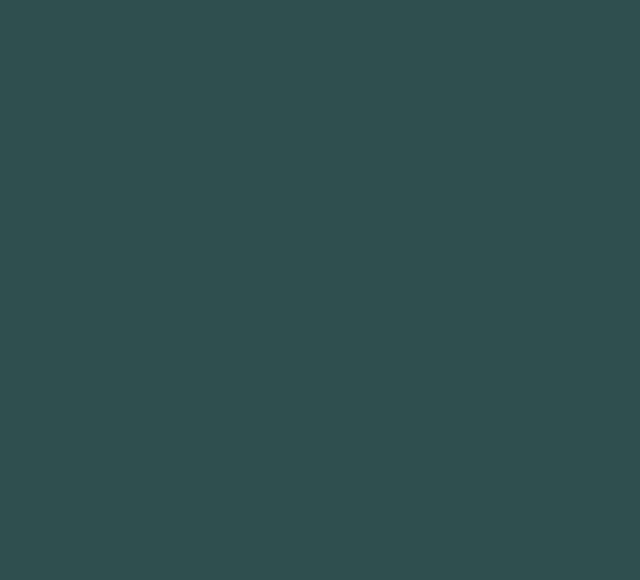
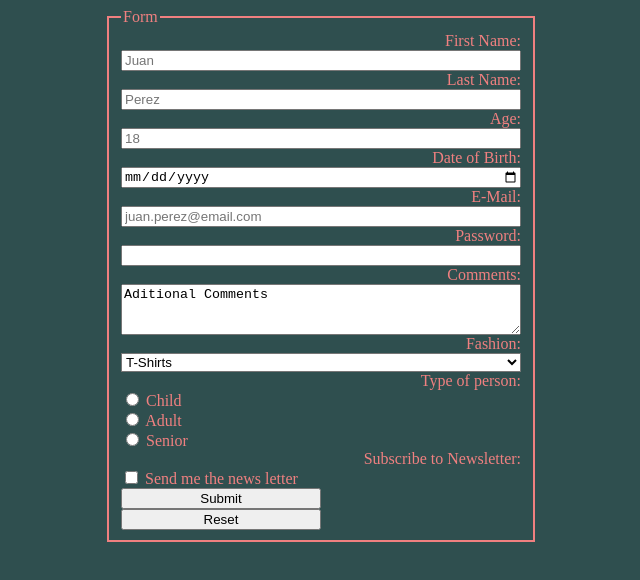
Before and after one commit to AndoniRoque/top-form, a plain HTML site: page index.html in a window 1280 px wide. Shown: the whole page, without its empty margins (319-959 px from the left). Drawn offline with Linux system fonts and the light colour scheme.

Commit message:
form formation

```diff
--- a/index.html
+++ b/index.html
@@ -7,7 +7,71 @@
     <link rel="stylesheet" href="styles/styles.css">
     <script src="scripts/scripts.js" defer></script>
 </head>
+
 <body>
+    <fieldset>
+        <legend>Form</legend>
+        <form action="https://httpbin.org/post" method="post">
+            <label for="first_name">First Name:</label>
+            <input type="text" id="first_name" placeholder="Juan" name="first_name">
 
+            <label for="last_name">Last Name:</label>
+            <input type="text" id="last_name" placeholder="Perez" name="last_name">
+
+            <label for="age">Age:</label>
+            <input type="number" id="age" placeholder="18" name="age">
+
+            <label for="dob">Date of Birth:</label>
+            <input type="date" id="dob" name="dob">
+
+            <label for="email">E-Mail:</label>
+            <input type="email" id="email" placeholder="juan.perez@email.com" name="email">
+
+            <label for="user_password">Password:</label>
+            <input type="password" id="user_password" name="password">
+
+            <label for="comments">Comments: </label>
+            <textarea rows="3" cols="40">Aditional Comments</textarea>
+
+            <label for="fashion">Fashion:</label>
+            <select name="fashion">
+                <optgroup label="Clothing">
+                  <option value="t_shirt">T-Shirts</option>
+                  <option value="sweater">Sweaters</option>
+                  <option value="coats">Coats</option>
+                </optgroup>
+                <optgroup label="Foot Wear">
+                  <option value="sneakers">Sneakers</option>
+                  <option value="boots">Boots</option>
+                  <option value="sandals">Sandals</option>
+                </optgroup>
+            </select>
+
+            <label>Type of person: </label>
+            <div>
+                <input type="radio" id="child" name="ticket_type" value="child">
+                <label for="child">Child</label>
+              </div>
+
+              <div>
+                <input type="radio" id="adult" name="ticket_type" value="adult">
+                <label for="adult">Adult</label>
+              </div>
+
+              <div>
+                <input type="radio" id="senior" name="ticket_type" value="senior">
+                <label for="senior">Senior</label>
+              </div>
+
+              <label>Subscribe to Newsletter:</label>
+              <div>
+                <input type="checkbox" id="newsletter" name="news_letter">
+                <label for="newsletter">Send me the news letter</label>
+              </div>
+
+              <button  type="submit">Submit</button>
+              <button type="reset">Reset</button>
+        </form>
+    </fieldset>
 </body>
 </html>
--- a/styles/styles.css
+++ b/styles/styles.css
@@ -1,4 +1,41 @@
 html,
 body{
     background-color: darkslategrey;
+    color: lightcoral;
+    display: flex;
+    justify-content: center;
 }
+
+fieldset {
+    border: 2px solid lightcoral;
+    color: lightcoral;
+    width: 50vh;
+}
+
+form {
+    display: flex;
+    justify-content: end;
+    flex-direction: column;
+
+}
+
+form > label {
+    align-self: end;
+}
+
+input[type=number] {
+    -moz-appearance: textfield;
+  }
+
+select {
+    background-color: white;
+}
+
+button {
+    width: 25vh;
+    display: inline;
+}
+
+button:hover {
+    background-color: lightcoral ;
+}
```
